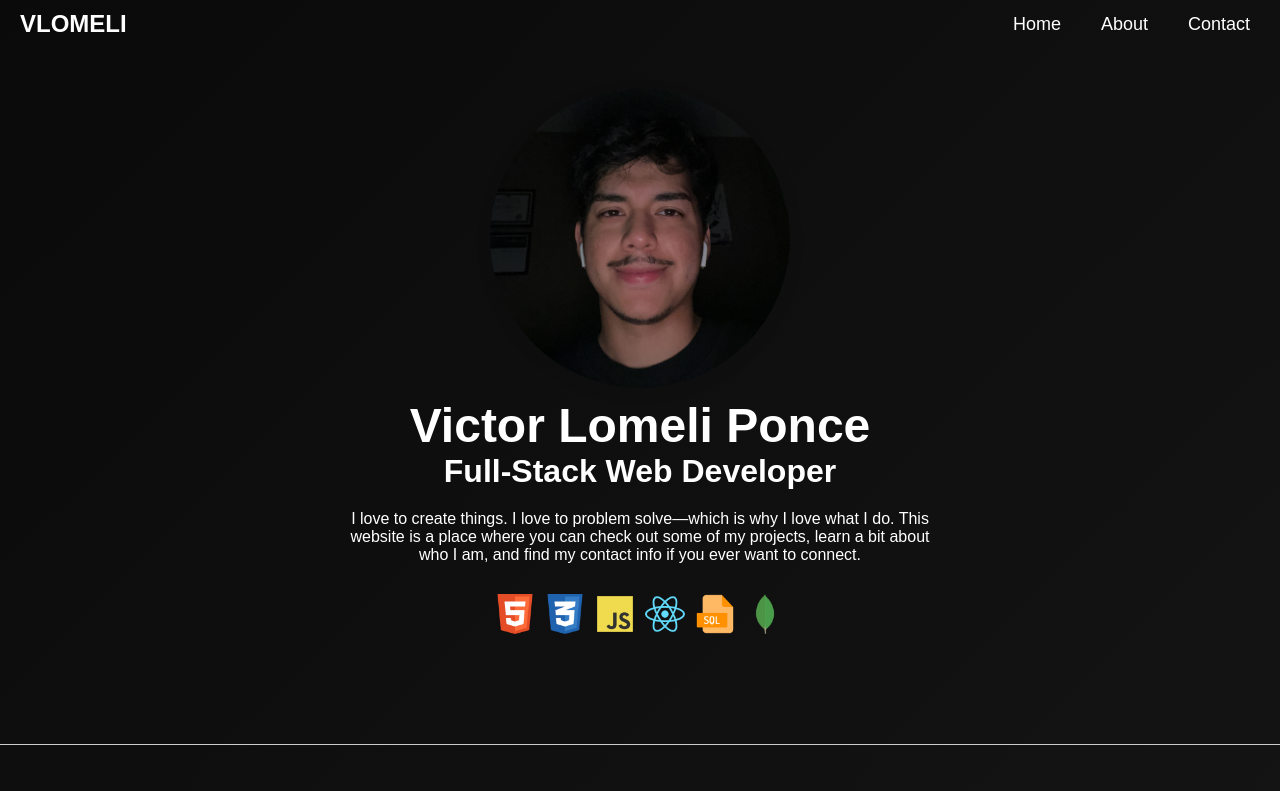
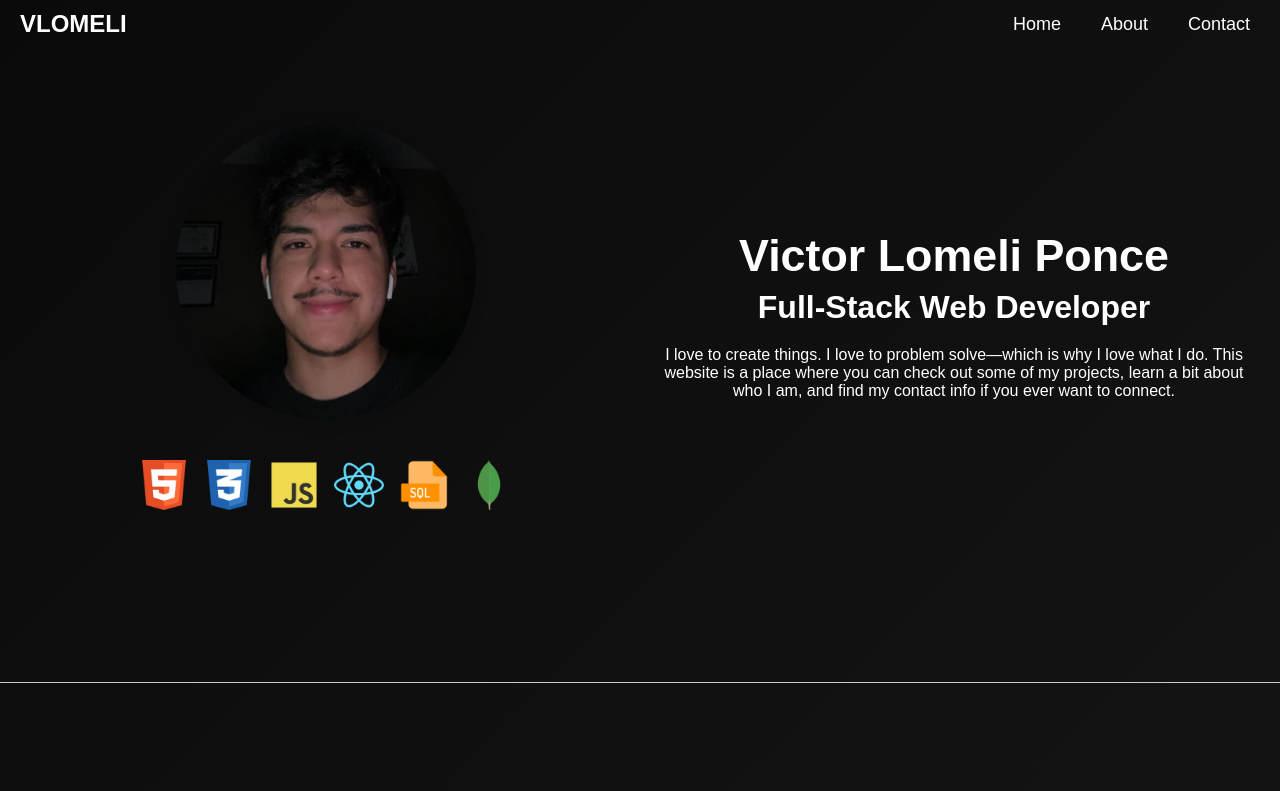
Before and after one commit to vlomeli/portfolio, a React (Vite) app: page / in a window 1280 px wide. Shown: the top 791 px of the page. Built offline with nearby package versions, Linux system fonts and the light colour scheme; a web font is replaced by a local one.

Commit message:
change to intro layout

```diff
--- a/src/components/intro/intro.css
+++ b/src/components/intro/intro.css
@@ -1,22 +1,43 @@
-.name {
+.intro-section {
+  display: flex;
+  flex-direction: row;
+  flex-wrap: wrap;
+  justify-content: center;
+  align-items: center;
+  gap: 3rem;
   color: white;
-    font-size: 3rem;
+  padding: 2rem 1rem;
+  scroll-margin-top: 100px; /* helps with anchor nav if needed */
 }
 
-.text {
-    width: 600px;
+.intro-left,
+.intro-right {
+  flex: 1 1 400px;
+  display: flex;
+  flex-direction: column;
+  align-items: center;
   text-align: center;
+}
+
+@media (max-width: 768px) {
+  .intro-section {
+    flex-direction: column;
+  }
+}
+
+.name {
+  font-size: 2.8rem; /* Slightly reduced for balance */
+  margin-bottom: 0.5rem;
 }
 
 .intro h2 {
   color: white;
+  margin-bottom: 1rem;
 }
 
-.intro {
-    color: white;
-    display: flex;
-    flex-direction: column;
-    align-items: center;
+.text {
+  max-width: 600px;
+  text-align: center;
 }
 
 /* Tech Stack */
@@ -28,17 +49,17 @@
 .tech-icons {
   display: flex;
   align-items: center;
-    gap: 10px;
-  }
-
-  .tech-icons img {
-    max-height: 40px;
+  gap: 15px;
+  flex-wrap: wrap;
+  justify-content: center;
 }
 
 .tech-icon {
-    transition: transform 0.4s ease-in-out;
+  max-height: 50px;
+  transition: transform 0.4s ease-in-out, box-shadow 0.3s ease-in-out;
 }
 
 .tech-icon:hover {
-    transform: translateY(-30px);
+  transform: translateY(-20px) scale(1.1);
+  box-shadow: 0 0 15px rgba(0, 255, 255, 0.4);
 }
--- a/src/components/intro/intro.jsx
+++ b/src/components/intro/intro.jsx
@@ -6,39 +6,75 @@ import js from "../../assets/js.png";
 import react from "../../assets/react.png";
 import sql from "../../assets/sql.png";
 import mongodb from "../../assets/mongodb.png";
+import { motion } from "framer-motion";
+
+const textVariants = {
+  hidden: { opacity: 0, y: 40 },
+  visible: (i) => ({
+    opacity: 1,
+    y: 0,
+    transition: { delay: i * 0.2, duration: 0.6 },
+  }),
+};
 
 function Intro() {
   return (
-    <div className="intro">
-      <ProfileBubble />
-      <h1 className="name"> Victor Lomeli Ponce </h1>
-      <h2> Full-Stack Web Developer</h2>
-      <p className="text">
-        {" "}
-        I love to create things. I love to problem solve—which is why I love
-        what I do. This website is a place where you can check out some of my
-        projects, learn a bit about who I am, and find my contact info if you
-        ever want to connect.{" "}
-      </p>
+    <section id="intro" className="intro-section">
+      <div className="intro-left">
+        <ProfileBubble />
+        <div className="techstack">
+          <div className="tech-icons">
+            {[html, css, js, react, sql, mongodb].map((icon, i) => (
+              <motion.img
+                key={i}
+                src={icon}
+                alt="tech"
+                className="tech-icon"
+                initial={{ opacity: 0, y: 20 }}
+                whileInView={{ opacity: 1, y: 0 }}
+                viewport={{ once: true }}
+                transition={{ delay: i * 0.1, duration: 0.4 }}
+              />
+            ))}
+          </div>
+        </div>
+      </div>
 
-      <div className="techstack">
-        <h2>
-          <span className="tech-icons">
-            <img src={html} alt="html logo" className="tech-icon"></img>
-            <img src={css} alt="css logo" className="tech-icon"></img>
-            <img src={js} alt="js logo" className="tech-icon"></img>
-            {/* <img src={python} alt="linkedin logo" className="tech-icon"></img> */}
-            <img
-                  src={react}
-                  alt="react logo"
-                  className="tech-icon"
-                ></img>
-            <img src={sql} alt="sql logo" className="tech-icon"></img>
-            <img src={mongodb} alt="mongodb logo" className="tech-icon"></img>
-          </span>
-        </h2>
+      <div className="intro-right">
+        <motion.h1
+          className="name"
+          custom={0}
+          initial="hidden"
+          whileInView="visible"
+          variants={textVariants}
+          viewport={{ once: true }}
+        >
+          Victor Lomeli Ponce
+        </motion.h1>
+        <motion.h2
+          initial="hidden"
+          whileInView="visible"
+          custom={1}
+          variants={textVariants}
+          viewport={{ once: true }}
+        >
+          Full-Stack Web Developer
+        </motion.h2>
+        <motion.p
+          className="text"
+          initial="hidden"
+          whileInView="visible"
+          custom={2}
+          variants={textVariants}
+          viewport={{ once: true }}
+        >
+          I love to create things. I love to problem solve—which is why I love
+          what I do. This website is a place where you can check out some of my
+          projects, learn a bit about who I am, and find my contact info if you
+          ever want to connect.
+        </motion.p>
       </div>
-    </div>
+    </section>
   );
 }
 
```
Lines whose indentation alone changed are shown as unchanged.
